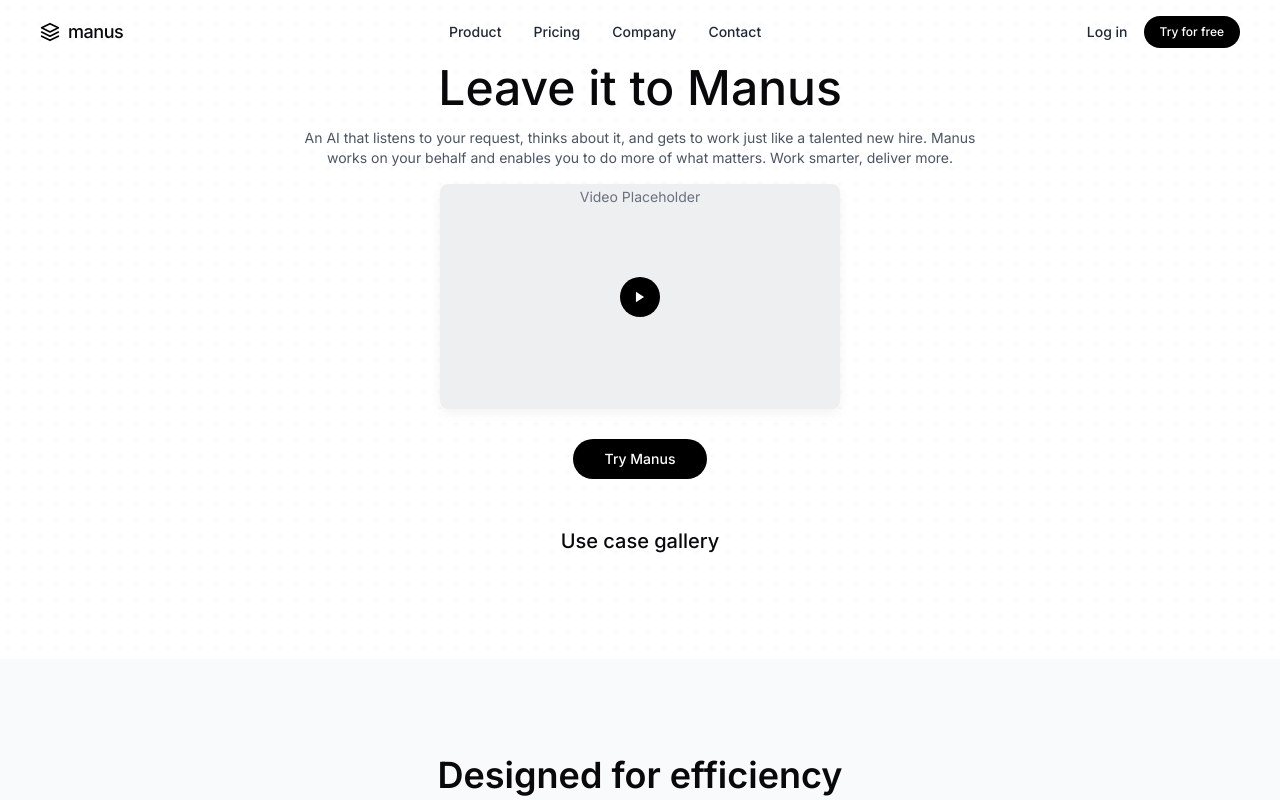
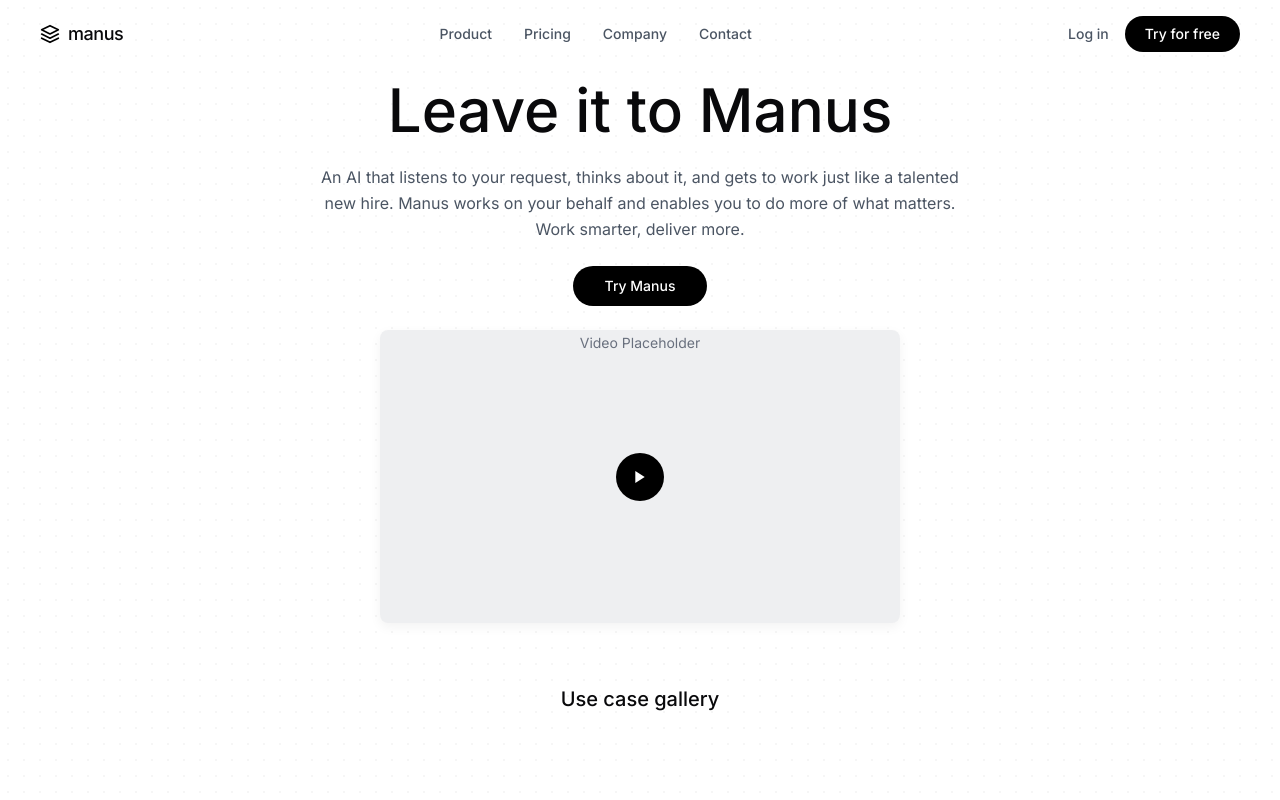
Before and after one commit to nickgallick/elegant-folio, a React (Vite) app: page / in a window 1280 px wide. Shown: the top 800 px of the page. Built offline with nearby package versions, Linux system fonts and the light colour scheme.

Commit message:
Adjust header and hero styles
Adjusted header text, font, and hero image size to match the design.

```diff
--- a/src/components/Header.tsx
+++ b/src/components/Header.tsx
@@ -31,16 +31,16 @@ const Header: React.FC = () => {
         </a>
 
         <nav className="hidden md:flex items-center space-x-8">
-          <a href="#product" className="text-sm font-medium text-gray-800 hover:text-black transition-colors">
+          <a href="#product" className="text-sm font-medium text-gray-600 hover:text-black transition-colors">
             Product
           </a>
-          <a href="#pricing" className="text-sm font-medium text-gray-800 hover:text-black transition-colors">
+          <a href="#pricing" className="text-sm font-medium text-gray-600 hover:text-black transition-colors">
             Pricing
           </a>
-          <a href="#company" className="text-sm font-medium text-gray-800 hover:text-black transition-colors">
+          <a href="#company" className="text-sm font-medium text-gray-600 hover:text-black transition-colors">
             Company
           </a>
-          <a href="#contact" className="text-sm font-medium text-gray-800 hover:text-black transition-colors">
+          <a href="#contact" className="text-sm font-medium text-gray-600 hover:text-black transition-colors">
             Contact
           </a>
         </nav>
@@ -48,13 +48,13 @@ const Header: React.FC = () => {
         <div className="flex items-center space-x-4">
           <a
             href="/login"
-            className="hidden md:inline-flex text-sm font-medium text-gray-800 hover:text-black transition-colors"
+            className="hidden md:inline-flex text-sm font-medium text-gray-600 hover:text-black transition-colors"
           >
             Log in
           </a>
           <a
             href="/signup"
-            className="rounded-full bg-black text-white px-4 py-2 text-xs font-medium hover:bg-gray-800 transition-colors"
+            className="rounded-full bg-black text-white px-5 py-2 text-sm font-medium hover:bg-gray-800 transition-colors"
           >
             Try for free
           </a>
--- a/src/components/Hero.tsx
+++ b/src/components/Hero.tsx
@@ -4,35 +4,36 @@ import { Button } from "@/components/ui/button";
 
 const Hero: React.FC = () => {
   return (
-    <section className="relative flex flex-col items-center py-16 px-6 md:px-10 overflow-hidden">
-      <div className="max-w-3xl mx-auto w-full text-center space-y-4">
-        <h1 className="text-3xl md:text-4xl lg:text-5xl font-medium leading-tight animate-fade-in">
+    <section className="relative flex flex-col items-center py-20 px-6 md:px-10 overflow-hidden">
+      <div className="max-w-3xl mx-auto w-full text-center space-y-6">
+        <h1 className="text-4xl md:text-5xl lg:text-6xl font-medium leading-tight animate-fade-in">
           Leave it to Manus
         </h1>
 
-        <p className="text-sm text-gray-600 animate-fade-in max-w-2xl mx-auto">
+        <p className="text-base text-gray-600 animate-fade-in max-w-2xl mx-auto font-normal leading-relaxed">
           An AI that listens to your request, thinks about it, and gets to work just like a talented new hire.
           Manus works on your behalf and enables you to do more of what matters. Work smarter, deliver more.
         </p>
 
-        <div className="mt-8 mb-16">
-          <div className="relative max-w-md mx-auto">
-            <div className="video-thumbnail rounded-lg overflow-hidden shadow-md bg-gray-100 flex items-center justify-center" style={{ height: "225px", width: "400px" }}>
+        <div className="mt-10">
+          <Button className="bg-black text-white hover:bg-black/90 rounded-full px-8 py-2 text-sm font-medium">
+            Try Manus
+          </Button>
+        </div>
+
+        <div className="mt-12 mb-16">
+          <div className="relative mx-auto">
+            <div className="video-thumbnail rounded-lg overflow-hidden shadow-md bg-gray-100 flex items-center justify-center" style={{ height: "293px", width: "520px" }}>
               <span className="text-gray-500 text-sm">Video Placeholder</span>
               <div className="absolute inset-0 flex items-center justify-center">
                 <div className="play-button" aria-label="Play video">
-                  <div className="bg-black rounded-full flex items-center justify-center w-10 h-10">
-                    <svg width="14" height="14" viewBox="0 0 24 24" fill="none" xmlns="http://www.w3.org/2000/svg">
+                  <div className="bg-black rounded-full flex items-center justify-center w-12 h-12">
+                    <svg width="16" height="16" viewBox="0 0 24 24" fill="none" xmlns="http://www.w3.org/2000/svg">
                       <path d="M5 3L19 12L5 21V3Z" fill="white"/>
                     </svg>
                   </div>
                 </div>
               </div>
-            </div>
-            <div className="mt-6 flex justify-center">
-              <Button className="bg-black text-white hover:bg-black/90 rounded-full px-8 py-2 text-sm font-medium">
-                Try Manus
-              </Button>
             </div>
           </div>
         </div>
```
